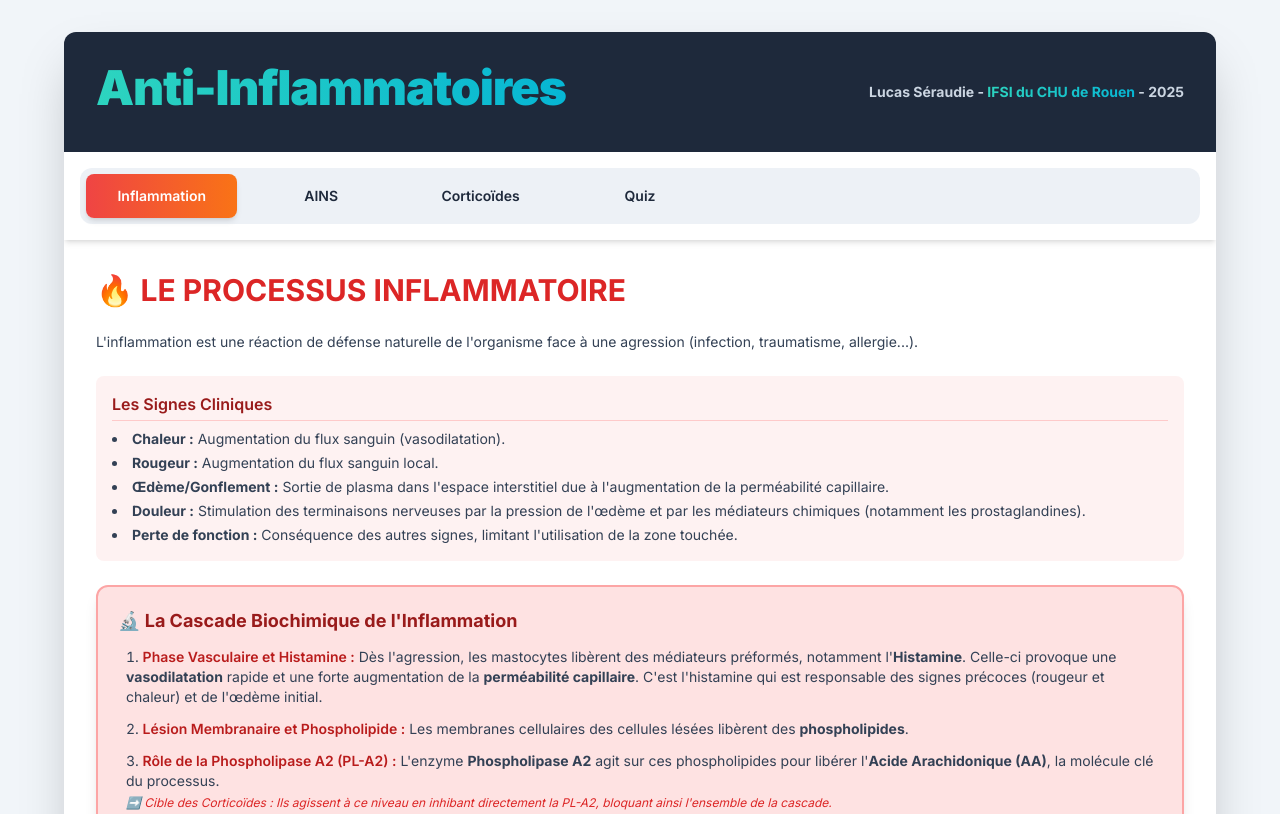
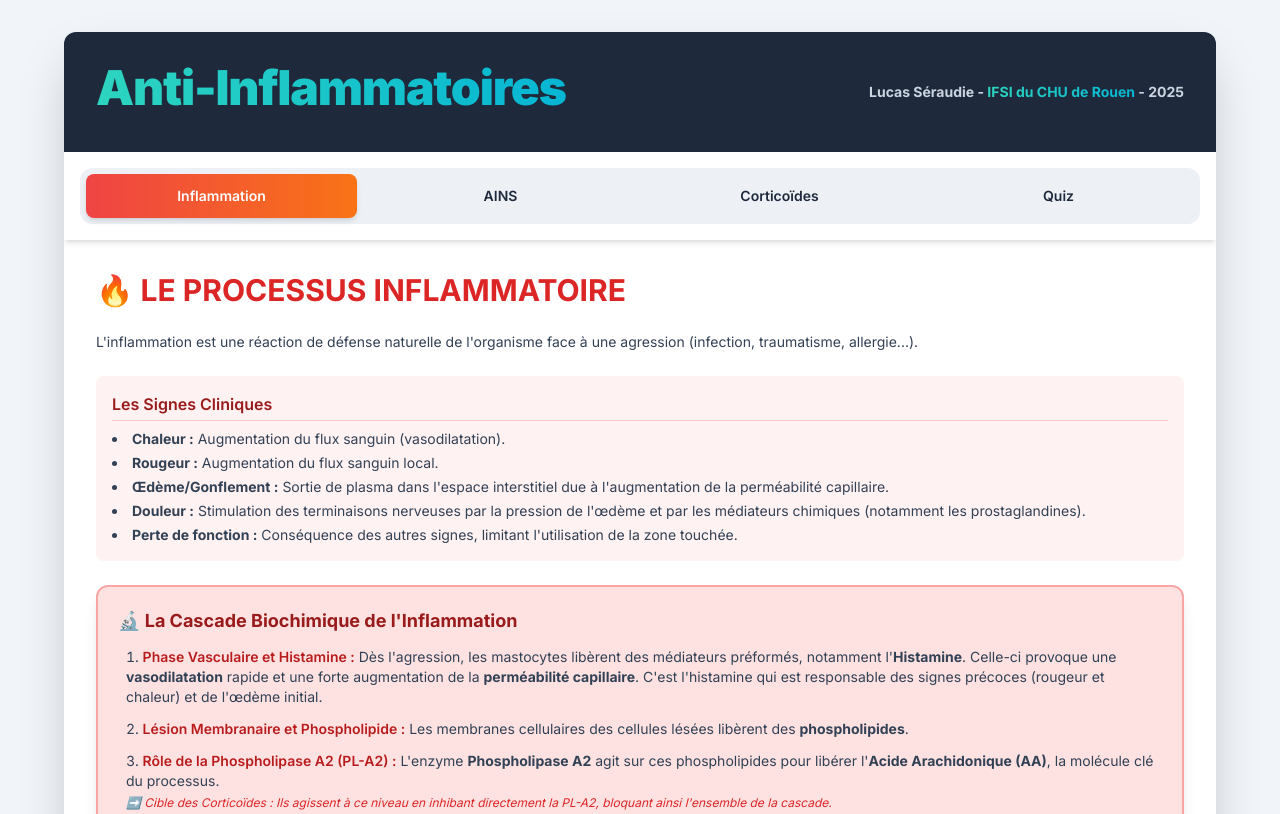
Before and after one commit to lcssrd/pharmaco, a plain HTML site: page Anti-inflamwquiz.html in a window 1280 px wide. Shown: the top 814 px of the page. Drawn offline with nearby package versions, Linux system fonts and the light colour scheme.

Commit message:
Update Anti-inflamwquiz.html

```diff
--- a/Anti-inflamwquiz.html
+++ b/Anti-inflamwquiz.html
@@ -78,13 +78,14 @@
         <!-- Top Navigation Bar -->
         <nav id="navbar" class="bg-white sticky z-10 p-4 shadow-md">
              <!-- Mise à jour pour 4 sections après suppression de 'Accueil' -->
-            <div class="p-1.5 bg-slate-200/60 rounded-xl grid grid-cols-2 sm:grid-cols-4 md:grid-cols-7 gap-2">
-                <button data-page="inflammation" onclick="showPage('inflammation')" class="nav-btn w-full py-3 px-2 rounded-lg text-slate-800 font-semibold transition-all duration-300 text-xs sm:text-sm">Inflammation</button>
-                <button data-page="ains" onclick="showPage('ains')" class="nav-btn w-full py-3 px-2 rounded-lg text-slate-800 font-semibold transition-all duration-300 text-xs sm:text-sm">AINS</button>
-                <button data-page="cortico" onclick="showPage('cortico')" class="nav-btn w-full py-3 px-2 rounded-lg text-slate-800 font-semibold transition-all duration-300 text-xs sm:text-sm">Corticoïdes</button>
-                <button data-page="quiz" onclick="showPage('quiz')" class="nav-btn w-full py-3 px-2 rounded-lg text-slate-800 font-semibold transition-all duration-300 text-xs sm:text-sm">Quiz</button>
+             <div class="p-1.5 bg-slate-200/60 rounded-xl grid grid-cols-4 gap-2">
+                <button data-page="inflammation" onclick="showPage('inflammation')" class="nav-btn w-full py-3 px-2 rounded-lg text-slate-800 font-semibold transition-all duration-300 text-xs sm:text-sm hover:bg-red-100 hover:text-red-800">Inflammation</button>
+                <button data-page="ains" onclick="showPage('ains')" class="nav-btn w-full py-3 px-2 rounded-lg text-slate-800 font-semibold transition-all duration-300 text-xs sm:text-sm hover:bg-orange-100 hover:text-orange-800">AINS</button>
+                <button data-page="cortico" onclick="showPage('cortico')" class="nav-btn w-full py-3 px-2 rounded-lg text-slate-800 font-semibold transition-all duration-300 text-xs sm:text-sm hover:bg-lime-100 hover:text-lime-800">Corticoïdes</button>
+                <button data-page="quiz" onclick="showPage('quiz')" class="nav-btn w-full py-3 px-2 rounded-lg text-slate-800 font-semibold transition-all duration-300 text-xs sm:text-sm hover:bg-slate-300 hover:text-slate-800">Quiz</button>
             </div>
         </nav>
+
 
         <!-- Main Content Area -->
         <main id="main-content" class="p-4 sm:p-6 md:p-8">
```
